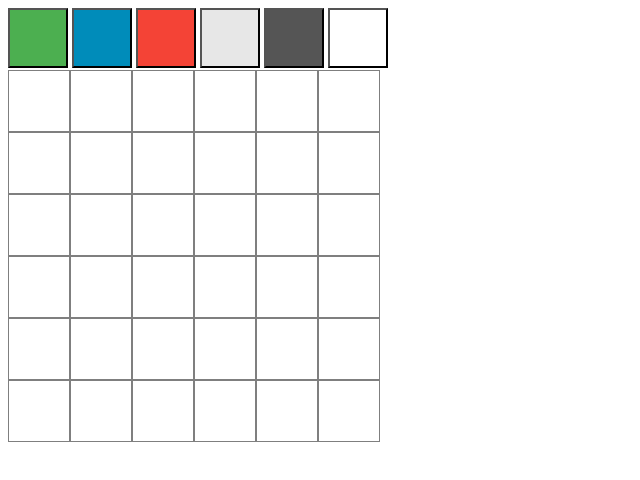
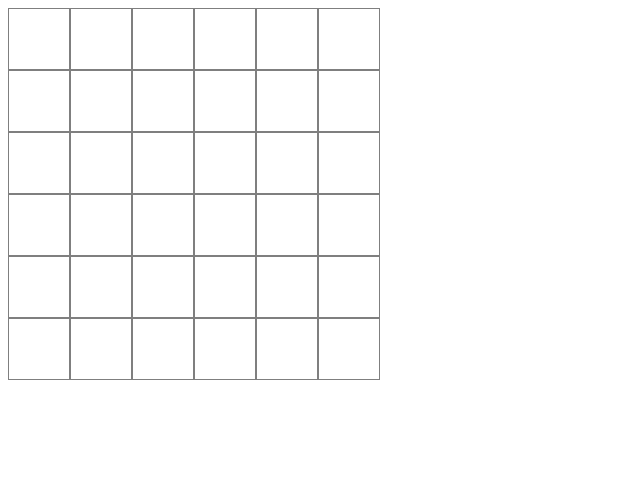
Before and after one commit to clara-lv/semesterproject2021, a plain HTML site: page index.html in a window 1280 px wide. Shown: the whole page, without its empty margins (0-640 px from the left). Drawn offline with Linux system fonts and the light colour scheme.

Commit message:
Removed unnecessary code ie. code for buttons. Background of grid items are now transparent.

```diff
--- a/index.html
+++ b/index.html
@@ -7,14 +7,6 @@
     <link href="style.css" rel="stylesheet" type="text/css" />
   </head>
   <body id="main-div">
-    <div>
-      <button class = "colorButton" id="button1" onclick='colorButtonClick("#4CAF50")'></button>
-      <button class = "colorButton" id="button2" onclick='colorButtonClick("#008CBA")'></button>
-      <button class = "colorButton" id="button3" onclick='colorButtonClick("#f44336")'></button>
-      <button class = "colorButton" id="button4" onclick='colorButtonClick("#e7e7e7")'></button>
-      <button class = "colorButton" id="button5" onclick='colorButtonClick("#555555")'></button>
-      <button class = "colorButton" id="button6" onclick='colorButtonClick("white")'></button>
-    </div>
     <script src="script.js"></script>
   </body>
 
--- a/script.js
+++ b/script.js
@@ -4,10 +4,6 @@ function onClick() {
 }
 function colorButtonClick(color) {
   currentColor = color
-  // let t = event.target
-  // console.log(t.id)
-  // console.log(t.style.backgroundColor)
-  // currentColor = t.style.backgroundColor
 }
 
 let div = document.getElementById("main-div")
@@ -15,7 +11,6 @@ let gridDiv = document.createElement("div")
 gridDiv.classList.add("grid-container")
 for (let step = 0; step < 36; step++) {
   let item = document.createElement("div")
-  item.style.backgroundColor = "white"
   item.classList.add("items")
   item.addEventListener('click', onClick)
   gridDiv.appendChild(item)
--- a/style.css
+++ b/style.css
@@ -8,16 +8,3 @@
     width:60px;
     border: 1px solid rgba(0, 0, 0, 0.5);
 }
-
-.colorButton {
-  min-width:60px;
-  min-height:60px;
-  padding: 0px;
-}
-
-#button1 {background-color: #4CAF50;} /* Green */
-#button2 {background-color: #008CBA;} /* Blue */
-#button3 {background-color: #f44336;} /* Red */
-#button4 {background-color: #e7e7e7; color: black;} /* Gray */
-#button5 {background-color: #555555;} /* Black */
-#button6 {background-color: white;} /* white */
```
